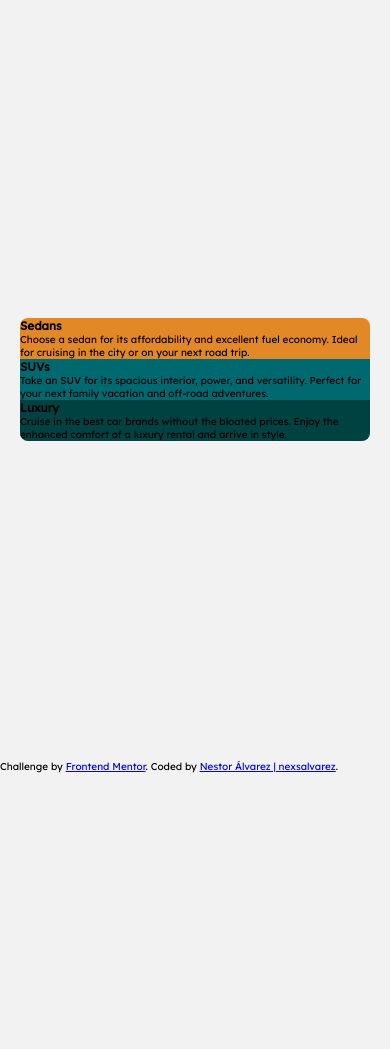
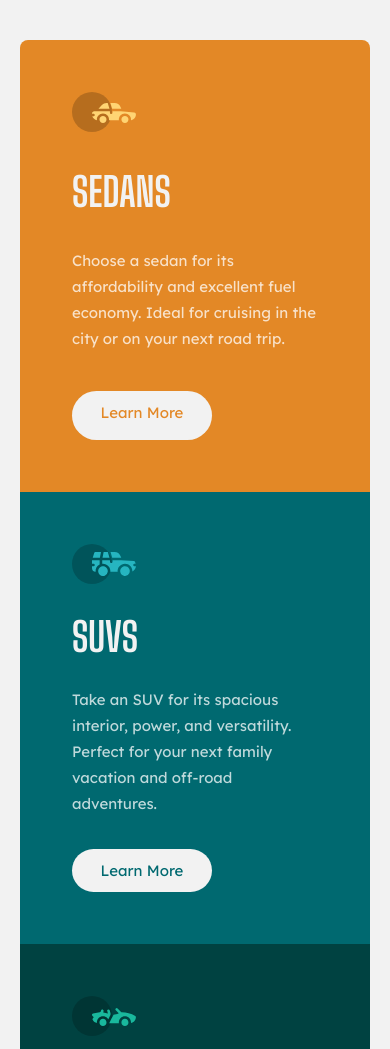
Before and after one commit to nexsalvarez/3-column-preview-card, a plain HTML site: page index.html in a window 390 px wide. Shown: the top 1049 px of the page. Before the commit the page ends 844 px from the top, so only its background shows below. Drawn offline with Linux system fonts and the light colour scheme.

Commit message:
Estilos terminados para  mobile

```diff
--- a/CSS/styles.css
+++ b/CSS/styles.css
@@ -37,18 +37,79 @@ main {
     border-radius: 8px;
     overflow: hidden;
 }
+.cars-type-sedans,
+.cars-type-suvs,
+.cars-type-luxury {
+    display: grid;
+    padding: 52px;
+}
 .cars-type-sedans {
-    display: grid;
     grid-row: 1;
     background-color: var(--bright-orange);
 }
 .cars-type-suvs {
-    display: grid;
     grid-row: 2;
     background-color: var(--dark-cyan);
 }
 .cars-type-luxury {
-    display: grid;
     grid-row: 3;
     background-color: var(--very-dark-cyan);
 }
+h3 {
+    font-family: 'Big Shoulders Display', cursive;
+    font-size: 4rem;
+    font-weight: 700;
+    line-height: 3.6rem;
+    text-transform: uppercase;
+    color: var(--very-light-gray);
+    margin: 32px 0;
+}
+p {
+    font-size: 1.5rem;
+    font-weight: 400;
+    line-height: 2.6rem;
+    color: var(--transparent-white-paragraphs);
+    margin-bottom: 32px;
+}
+.button-sedans,
+.button-suvs,
+.button-luxury {
+    width: 140px;
+    height: auto;
+    background-color: var(--very-light-gray);
+    border-radius: 50px;
+    padding: 12px 24px;
+    font-size: 1.5rem;
+    font-weight: 400;
+    text-align: center;
+    text-decoration: none;
+}
+.button-sedans {
+    color: var(--bright-orange);
+}
+.button-suvs {
+    color: var(--dark-cyan);
+}
+.button-luxury {
+    color: var(--very-dark-cyan);
+}
+
+/*Footer Styles*/
+
+footer {
+    width: 100vw;
+    min-height: 10vw;
+    display: grid;
+    place-content: center;
+    padding: 20px 20px;
+}
+.paragraph-footer {
+    font-size: 1.5rem;
+    font-weight: 400;
+    line-height: 2.6rem;
+    color: #222222;
+    text-align: center;
+}
+a {
+    color: var(--bright-orange);
+}
--- a/index.html
+++ b/index.html
@@ -14,21 +14,27 @@
   <main>
     <div class="card-main-container">
       <div class="cars-type-sedans">
+        <figure><img src="./images/icon-sedans.svg"></figure>
         <h3>Sedans</h3>
         <p>Choose a sedan for its affordability and excellent fuel economy. Ideal for cruising in the city or on your next road trip.</p>
+        <a class="button-sedans" href="#">Learn More</a>
       </div>
       <div class="cars-type-suvs">
+        <figure><img src="./images/icon-suvs.svg"></figure>
         <h3>SUVs</h3>
         <p>Take an SUV for its spacious interior, power, and versatility. Perfect for your next family vacation and off-road adventures.</p>
+        <a class="button-suvs" href="#">Learn More</a>
       </div>
       <div class="cars-type-luxury">
+        <figure><img src="./images/icon-luxury.svg"></figure>
         <h3>Luxury</h3>
         <p>Cruise in the best car brands without the bloated prices. Enjoy the enhanced comfort of a luxury rental and arrive in style.</p>
+        <a class="button-luxury" href="#">Learn More</a>
       </div>
     </div>
   </main>
   <footer>
-    <p>Challenge by <a href="https://www.frontendmentor.io/challenges/3column-preview-card-component-pH92eAR2-/hub/3column-preview-card-component-1YIE7mRhaM" target="_blank">Frontend Mentor</a>.
+    <p class="paragraph-footer">Challenge by <a href="https://www.frontendmentor.io/challenges/3column-preview-card-component-pH92eAR2-/hub/3column-preview-card-component-1YIE7mRhaM" target="_blank">Frontend Mentor</a>.
       Coded by <a href="https://github.com/nexsalvarez" target="_blank">Nestor Álvarez | nexsalvarez</a>.</p>
   </footer>
 </body>
```
